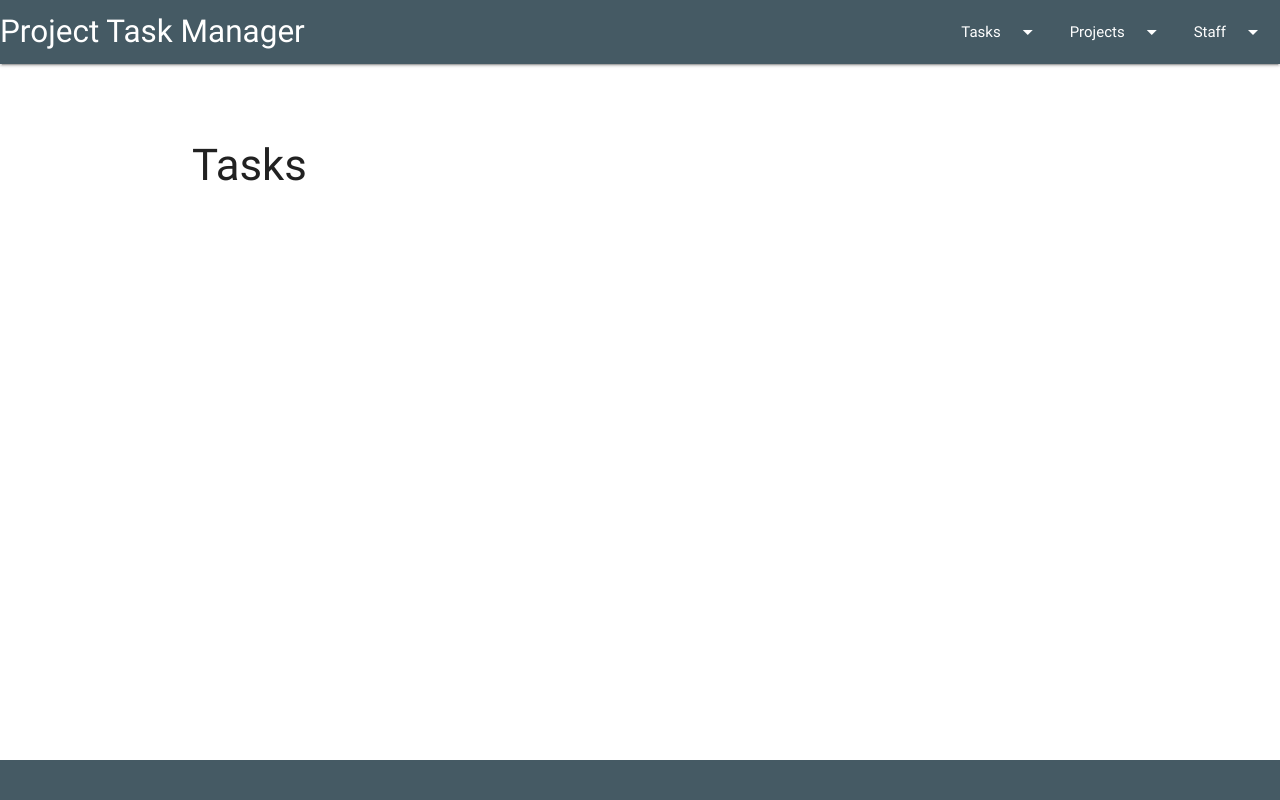
After one commit to Mofarrell1967/project-task-tracker, a Flask app: template templates/viewtasks.html in a window 1280 px wide. The commit adds this page. Run offline with Flask 2, Linux system fonts and the light colour scheme; the template is opened without the code that fills it, so the values that code supplies are empty; some libraries are stand-ins or nearby versions.

Commit message:
Updated view tasks

```diff
--- a/app.py
+++ b/app.py
@@ -10,6 +10,9 @@ app.config["MONGO_URI"] = 'mongodb+srv://root:Lismara1@myfirstcluster-gpsqs.mong
 mongo = PyMongo(app)
 
 @app.route('/')
+def view_tasks():
+    return render_template("viewtasks.html", tasks=mongo.db.tasks.find())
+
 @app.route('/get_tasks')
 def get_tasks():
     return render_template("tasks.html", tasks=mongo.db.tasks.find())
@@ -121,6 +124,8 @@ def edit_staff(staff_id):
     staff=mongo.db.staff.find_one({'_id': ObjectId(staff_id)}))
 
 
+
+
 if __name__ == '__main__':
     app.run(host=os.environ.get('IP'),
             port=int(os.environ.get('PORT')),
--- a/static/css/style.css
+++ b/static/css/style.css
@@ -20,6 +20,15 @@
     margin-top: 5px;
 }
 
+.viewtask_header {
+    margin-top: 5px;
+    text-align: center;
+}
+
 .box {
     padding-top: 55px;
 }
+
+.spacing {
+    padding-left: 25px;
+}
--- a/templates/base.html
+++ b/templates/base.html
@@ -25,7 +25,7 @@
 </ul>
 <nav>
   <div class="nav-wrapper blue-grey darken-2">
-     <a href="{{url_for('get_tasks')}}" class="brand-logo">Project Task Manager</a>
+     <a href="{{url_for('view_tasks')}}" class="brand-logo">Project Task Manager</a>
       <a href="#" data-activates="mobile-demo" class="button-collapse"><i class="material-icons">menu</i></a>
     <ul id="nav-mobile" class="right hide-on-med-and-down">
       <li><a class="dropdown-trigger" data-activates="task-dropdown">Tasks<i class="material-icons right">arrow_drop_down</i></a></li>
@@ -37,6 +37,7 @@
       <li><a class="dropdown-trigger" data-activates="projects-dropdown">Projects<i class="material-icons right">arrow_drop_down</i></a></li>
        <li><a class="dropdown-trigger" data-activates="staff-dropdown">Staff<i class="material-icons right">arrow_drop_down</i></a></li>
     </ul> -->
+
   </div>
 </nav>
 
--- /dev/null
+++ b/templates/viewtasks.html
@@ -0,0 +1,42 @@
+{% extends 'base.html'%} {% block content %}
+<h3>Tasks</h3>
+<div class="row">
+    <ul class="containter">
+        {% for task in tasks %}
+
+        <li>
+             <div class="collapsible-header">
+                <div class="col s6">
+
+
+                </div>
+                 <div class="task_header col s12">
+                <div class="row">
+                   Project Name:<strong class="blue-text spacing">{{task.project_name}}</strong>
+                </div>
+                 <div class="row">
+                    Task Name: <strong class="green-text">{{task.task_name}}</strong>
+                  </div>
+                  <div class="row">
+                    Due Date: <strong class="green-text">{{task.due_date}}</strong>
+                    </div>
+                  <div class="row">
+                    Assigned To: <strong class="green-text">{{task.staff_name}}</strong>
+                    </div>
+                <div class="row">
+                    Description: <strong class="green-text">{{task.task_description}}</strong>
+                    </div>
+
+
+            </div>
+                    </li>
+        {% endfor %}
+    </ul>
+</div>
+
+
+
+
+
+
+{% endblock %}
```
Also changed, not shown: templates/stafftasks.html (added).
